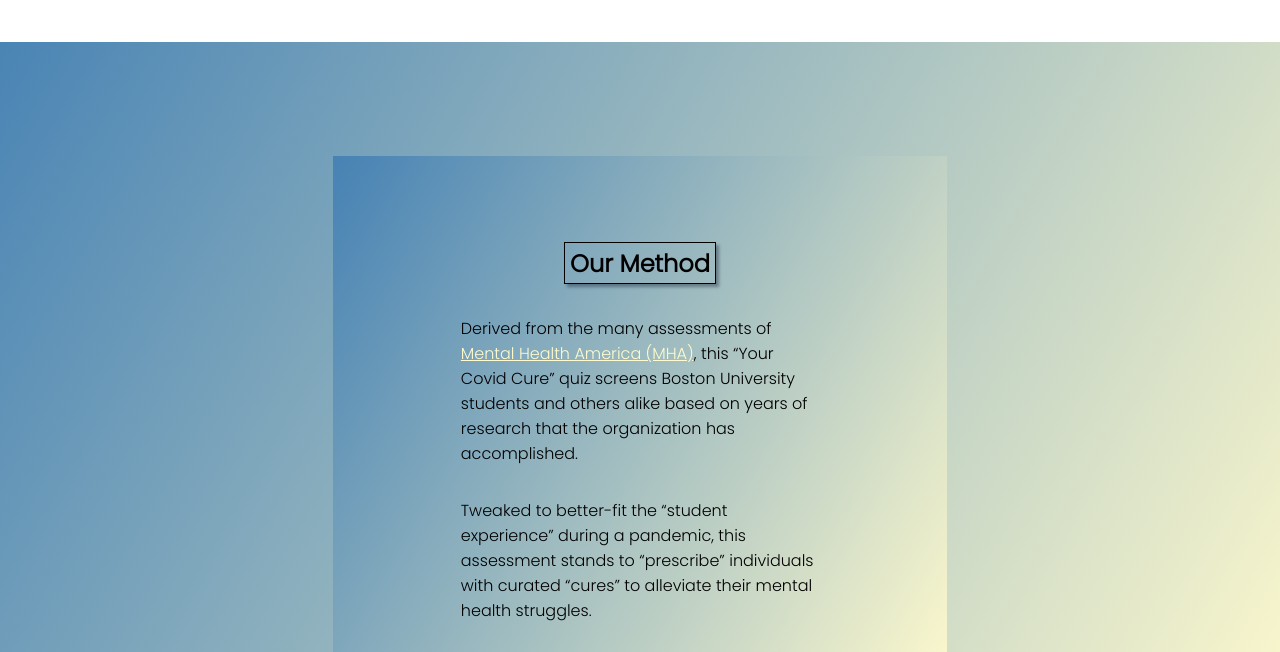
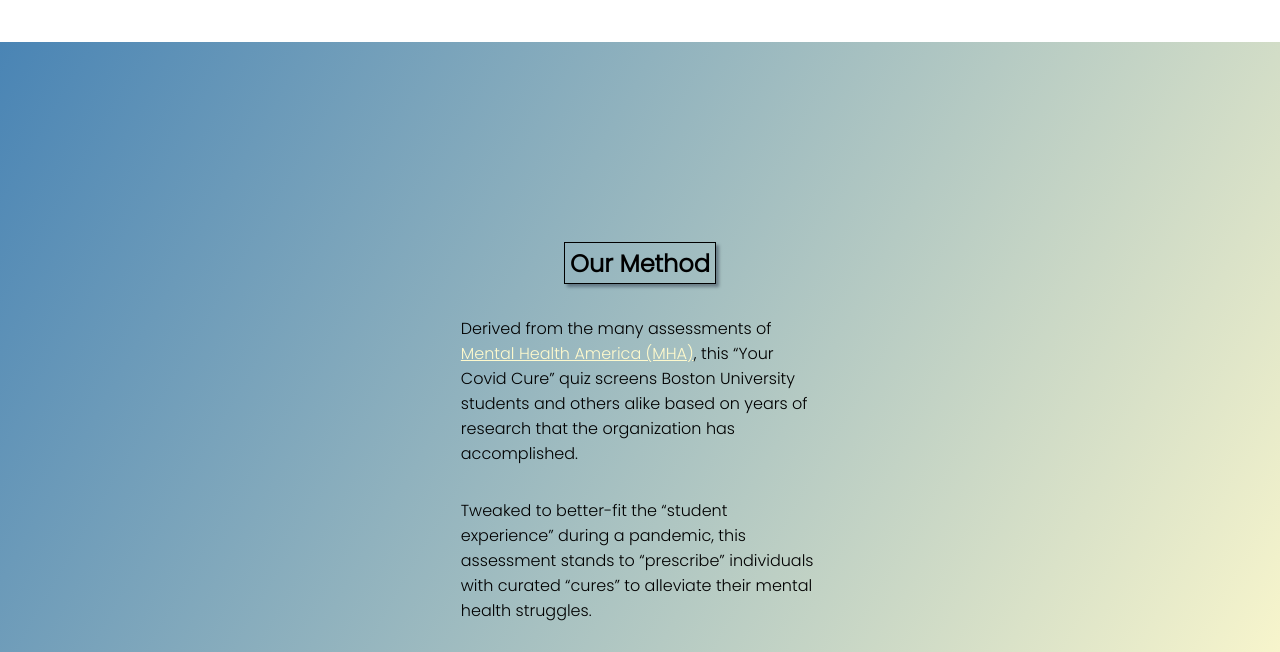
Before and after one commit to Xinmei001/Final-Code-0427, a plain HTML site: page method.html in a window 1280 px wide. Shown: the part 148-800 px from the top of the page. Drawn offline with Linux system fonts and the light colour scheme.

Commit message:
Update style.css

```diff
--- a/CSS/style.css
+++ b/CSS/style.css
@@ -429,7 +429,7 @@ input:checked+label {
   padding-top: 3em;
   padding: 3em 8em 0;
   min-height: calc(100%);
-  background: linear-gradient(120deg, steelblue, lemonchiffon);
+  /*background: linear-gradient(120deg, steelblue, lemonchiffon);*/
 }
 
 .banner-text h1 {
```
